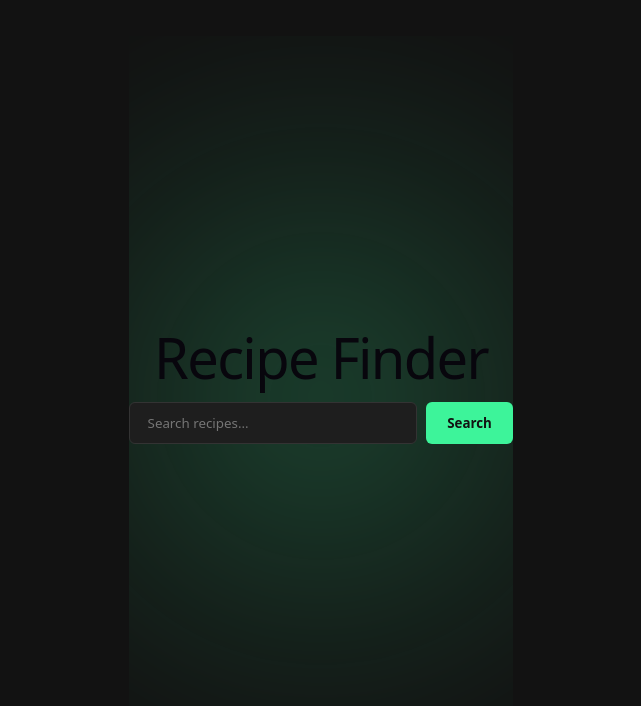
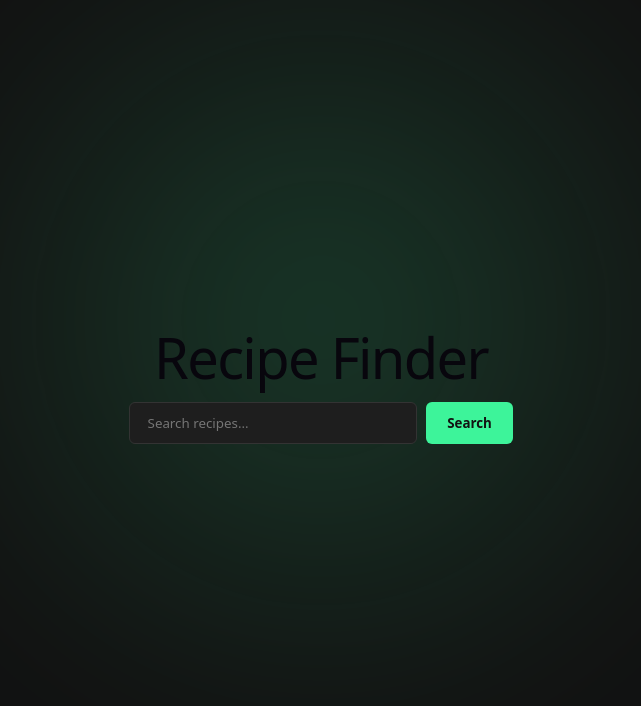
Before and after one commit to mahtamun-hoque-fahim/FE-W3, a React (Vite) app: page / in a window 1280 px wide. Shown: the top 706 px of the page, without its empty margins (319-960 px from the left). Built offline with nearby package versions, Linux system fonts and the light colour scheme; a web font is replaced by a local one.

Commit message:
fix: glow now escapes container clipping using fixed positioning

```diff
--- a/src/App.css
+++ b/src/App.css
@@ -12,22 +12,22 @@ body {
   align-items: center;
   justify-content: center;
   position: relative;
-  overflow: hidden;
 }
 
 .glow {
-  position: absolute;
-  top: 50%;
+  position: fixed;
+  top: 40%;
   left: 50%;
   transform: translate(-50%, -50%) scale(0.6);
-  width: 800px;
-  height: 800px;
-  background: radial-gradient(circle, rgba(61, 244, 154, 0.22) 0%, rgba(61, 244, 154, 0.08) 40%, rgba(61, 244, 154, 0) 70%);
-  filter: blur(60px);
+  width: 900px;
+  height: 900px;
+  background: radial-gradient(circle, rgba(61, 244, 154, 0.18) 0%, rgba(61, 244, 154, 0.06) 45%, rgba(61, 244, 154, 0) 70%);
+  filter: blur(80px);
   border-radius: 50%;
   opacity: 0;
   animation: glow-reveal 2s ease-out forwards;
   pointer-events: none;
+  z-index: 0;
 }
 
 @keyframes glow-reveal {
```
